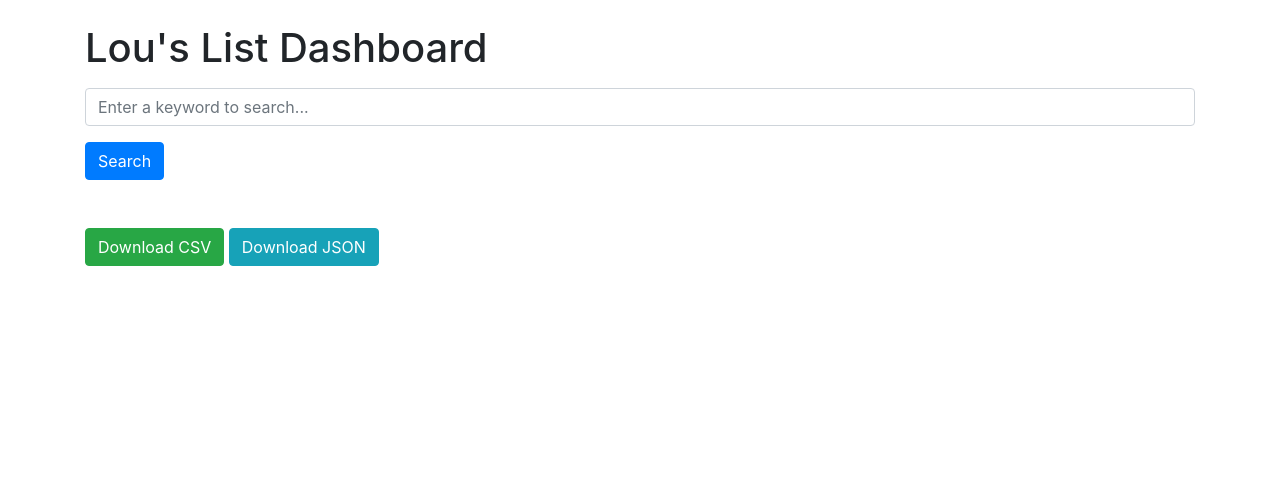
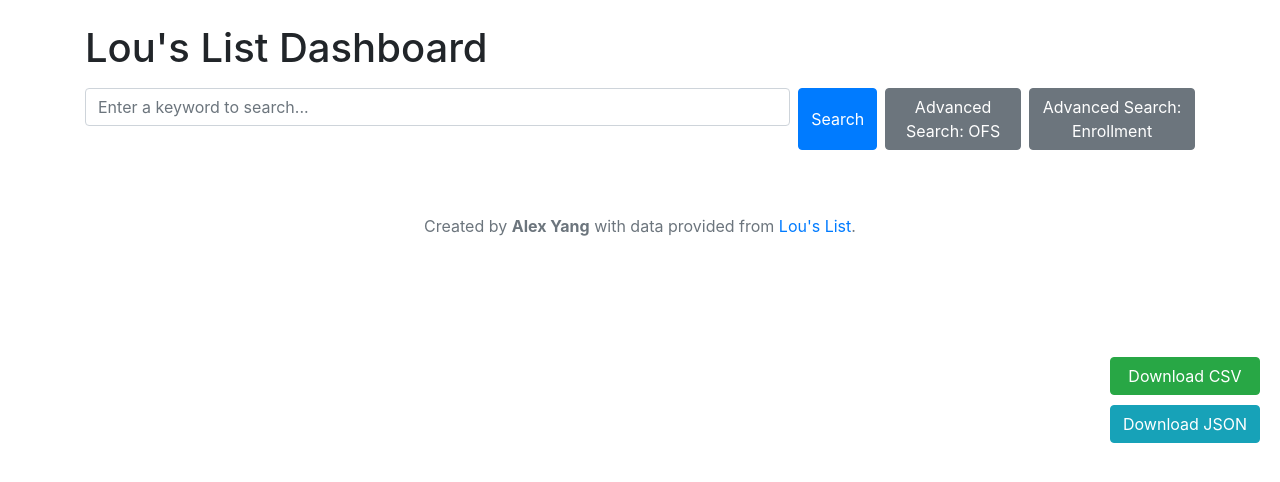
Before and after one commit to alexyang790/LousListGrabber, a Flask app: page /dashboard in a window 1280 px wide. Shown: the top 482 px of the page. Run offline with Flask 3, Linux system fonts and the light colour scheme; some libraries are stand-ins or nearby versions.

Commit message:
adding downloading csv or json feature and end points

```diff
--- a/app/routes.py
+++ b/app/routes.py
@@ -1,5 +1,5 @@
 from flask import Blueprint, jsonify, request, render_template
-from app.services import fetch_data_service, search_data_service, display_sample_data, get_csv_service
+from app.services import fetch_data_service, search_data_service, display_sample_data, get_csv_service, advanced_search_service
 from flasgger import Swagger, swag_from
 
 # Create a blueprint for routes
@@ -20,14 +20,23 @@
 @swag_from({
     'responses': {
         200: {
-            'description': 'Fetch data from Lous List and save it as a CSV file.'
+            'description': 'Fetch data from Lou\'s List and save it as a CSV file.',
         },
         500: {
-            'description': 'Failed to fetch data or save the file.'
+            'description': 'Failed to fetch data or save the file.',
         }
     }
 })
 def fetch_data():
+    """
+    Fetch Data Route
+    ---
+    responses:
+      200:
+        description: Successfully fetched data.
+      500:
+        description: Failed to fetch data due to network or parsing errors.
+    """
     return fetch_data_service()
 
 @routes.route('/data')
@@ -46,31 +55,49 @@
             }
         },
         404: {
-            'description': 'CSV file not found. Fetch data first.'
+            'description': 'CSV file not found. Fetch data first.',
         }
     }
 })
 def display_data():
+    """
+    Display Data Route
+    ---
+    responses:
+      200:
+        description: Returns all CSV data in JSON format.
+      404:
+        description: Data file not found. Run /fetch first.
+    """
     return display_sample_data()
 
 @routes.route('/getcsv')
 @swag_from({
     'responses': {
         200: {
-            'description': 'Download the CSV file.',
+            'description': 'Download the entire CSV file.',
             'content': {
                 'text/csv': {}
             }
         },
         404: {
-            'description': 'CSV file not found. Fetch data first.'
+            'description': 'CSV file not found. Fetch data first.',
         }
     }
 })
 def get_csv():
+    """
+    Get CSV Route
+    ---
+    responses:
+      200:
+        description: Returns the CSV file for download.
+      404:
+        description: Data file not found. Run /fetch first.
+    """
     return get_csv_service()
 
-@routes.route('/search/<query>')
+@routes.route('/search/<query>/<return_format>')
 @swag_from({
     'parameters': [
         {
@@ -79,11 +106,18 @@
             'type': 'string',
             'required': True,
             'description': 'Search query to filter the CSV data.'
+        },
+        {
+            'name': 'return_format',
+            'in': 'path',
+            'type': 'string',
+            'required': True,
+            'description': 'Format of the response: "json" or "csv".'
         }
     ],
     'responses': {
         200: {
-            'description': 'Search results as JSON.',
+            'description': 'Search results in the specified format.',
             'content': {
                 'application/json': {
                     'example': {
@@ -95,23 +129,168 @@
             }
         },
         404: {
-            'description': 'CSV file not found. Fetch data first.'
+            'description': 'CSV file not found. Fetch data first.',
         }
     }
 })
-def search_data(query):
-    return search_data_service(query)
+def search_data(query, return_format):
+    """
+    Search Data Route
+    ---
+    parameters:
+      - name: query
+        in: path
+        type: string
+        required: true
+        description: Search query to filter the data.
+      - name: return_format
+        in: path
+        type: string
+        required: true
+        description: Response format: "json" or "csv".
+    responses:
+      200:
+        description: Filtered search results in the requested format.
+      404:
+        description: Data file not found. Run /fetch first.
+    """
+    return search_data_service(query, return_format)
 
 @routes.route('/dashboard')
 @swag_from({
     'responses': {
         200: {
-            'description': 'Render the dashboard page.'
+            'description': 'Render the dashboard HTML page for user interaction.',
         }
     }
 })
 def dashboard():
+    """
+    Dashboard Route
+    ---
+    responses:
+      200:
+        description: Returns the dashboard HTML page for searching and downloading data.
+    """
     return render_template('dashboard.html')
+
+@routes.route('/advanced_search/ofs/<query>/<return_format>')
+@swag_from({
+    'parameters': [
+        {
+            'name': 'query',
+            'in': 'path',
+            'type': 'string',
+            'required': True,
+            'description': 'Search query for OFS-specific columns.'
+        },
+        {
+            'name': 'return_format',
+            'in': 'path',
+            'type': 'string',
+            'required': True,
+            'description': 'Format of the response: "json" or "csv".'
+        }
+    ],
+    'responses': {
+        200: {
+            'description': 'Filtered results for OFS-specific columns in the specified format.',
+            'content': {
+                'application/json': {
+                    'example': {
+                        'results': [
+                            {'ClassNumber': '12345', 'Days1': 'MWF', 'Enrollment': 25, 'MeetingDates1': '2023-01-15 to 2023-05-15', 'Room1': 'CHEM 101', 'Type': 'Lecture'}
+                        ]
+                    }
+                }
+            }
+        },
+        404: {
+            'description': 'No matching results found or data file not available.',
+        }
+    }
+})
+def advanced_search_ofs(query, return_format):
+    """
+    Advanced Search for OFS Use
+    ---
+    parameters:
+      - name: query
+        in: path
+        type: string
+        required: true
+        description: Search query for OFS-specific columns.
+      - name: return_format
+        in: path
+        type: string
+        required: true
+        description: Response format: "json" or "csv".
+    responses:
+      200:
+        description: Filtered results for OFS-specific columns in the requested format.
+      404:
+        description: Data file not found or no results.
+    """
+    return advanced_search_service(query, columns=['ClassNumber', 'Room1', 'Days1', 'Enrollment', 'MeetingDates1', 'Type'], return_format=return_format)
+
+@routes.route('/advanced_search/enrollment/<query>/<return_format>')
+@swag_from({
+    'parameters': [
+        {
+            'name': 'query',
+            'in': 'path',
+            'type': 'string',
+            'required': True,
+            'description': 'Search query for Enrollment-specific columns.'
+        },
+        {
+            'name': 'return_format',
+            'in': 'path',
+            'type': 'string',
+            'required': True,
+            'description': 'Format of the response: "json" or "csv".'
+        }
+    ],
+    'responses': {
+        200: {
+            'description': 'Filtered results for Enrollment-specific columns in the specified format.',
+            'content': {
+                'application/json': {
+                    'example': {
+                        'results': [
+                            {'ClassNumber': '12345', 'Days1': 'MWF', 'Enrollment': 25, 'EnrollmentLimit': 30, 'Status': 'Open', 'Title': 'Introduction to Data Science'}
+                        ]
+                    }
+                }
+            }
+        },
+        404: {
+            'description': 'No matching results found or data file not available.',
+        }
+    }
+})
+def advanced_search_enrollment(query, return_format):
+    """
+    Advanced Search for Enrollment Check
+    ---
+    parameters:
+      - name: query
+        in: path
+        type: string
+        required: true
+        description: Search query for Enrollment-specific columns.
+      - name: return_format
+        in: path
+        type: string
+        required: true
+        description: Response format: "json" or "csv".
+    responses:
+      200:
+        description: Filtered results for Enrollment-specific columns in the requested format.
+      404:
+        description: Data file not found or no results.
+    """
+    return advanced_search_service(query, columns=['ClassNumber', 'Days1', 'Enrollment', 'EnrollmentLimit', 'Status', 'Title'], return_format=return_format)
 
 # Function to initialize routes in the app
 def init_routes(app):
--- a/app/templates/dashboard.html
+++ b/app/templates/dashboard.html
@@ -5,14 +5,42 @@
     <meta name="viewport" content="width=device-width, initial-scale=1.0">
     <title>Lou's List Dashboard</title>
     <link rel="stylesheet" href="https://stackpath.bootstrapcdn.com/bootstrap/4.5.2/css/bootstrap.min.css">
+    <style>
+        /* Floating Buttons on Right Middle */
+        .floating-buttons {
+            position: fixed;
+            top: 50%;
+            right: 20px;
+            transform: translateY(-50%);
+            z-index: 1000;
+            display: flex;
+            flex-direction: column;
+            gap: 10px;
+        }
+
+        .floating-buttons a {
+            width: 150px;
+            text-align: center;
+        }
+    </style>
 </head>
 <body>
     <div class="container mt-4">
         <h1 class="mb-3">Lou's List Dashboard</h1>
 
-        <!-- Search Bar -->
-        <input id="searchInput" class="form-control mb-3" type="text" placeholder="Enter a keyword to search...">
-        <button id="searchButton" class="btn btn-primary mb-3">Search</button>
+        <!-- Search Input and Buttons -->
+        <div class="d-flex mb-3">
+            <input id="searchInput" class="form-control mr-2" type="text" placeholder="Enter a keyword to search...">
+            <button id="searchButton" class="btn btn-primary mr-2">Search</button>
+            <button id="ofsSearchButton" class="btn btn-secondary mr-2">Advanced Search: OFS</button>
+            <button id="enrollmentSearchButton" class="btn btn-secondary">Advanced Search: Enrollment</button>
+        </div>
+
+        <!-- Floating Download Buttons -->
+        <div class="floating-buttons" id="floatingButtons">
+            <a id="downloadCsv" class="btn btn-success" href="#" role="button">Download CSV</a>
+            <a id="downloadJson" class="btn btn-info" href="#" role="button">Download JSON</a>
+        </div>
 
         <!-- Results Table -->
         <table class="table table-striped mt-3">
@@ -26,13 +54,17 @@
             </tbody>
         </table>
 
-        <!-- Download Buttons -->
-        <div>
-            <a id="downloadCsv" class="btn btn-success" href="#" role="button">Download CSV</a>
-            <a id="downloadJson" class="btn btn-info" href="#" role="button">Download JSON</a>
-        </div>
+        <!-- Footer -->
+        <footer class="text-center mt-5">
+            <p class="text-muted">
+                Created by <strong>Alex Yang</strong> with data provided from
+                <a href="https://louslist.org" target="_blank">Lou's List</a>.
+            </p>
+        </footer>
     </div>
 
+    <script src="https://code.jquery.com/jquery-3.5.1.slim.min.js"></script>
+    <script src="https://cdn.jsdelivr.net/npm/bootstrap@4.5.2/dist/js/bootstrap.bundle.min.js"></script>
     <script>
         const searchButton = document.getElementById('searchButton');
         const searchInput = document.getElementById('searchInput');
@@ -40,51 +72,95 @@
         const tableHeader = document.getElementById('tableHeader');
         const downloadCsv = document.getElementById('downloadCsv');
         const downloadJson = document.getElementById('downloadJson');
+        const ofsSearchButton = document.getElementById('ofsSearchButton');
+        const enrollmentSearchButton = document.getElementById('enrollmentSearchButton');
 
+        // Generic Search Handler
         searchButton.addEventListener('click', async () => {
             const query = searchInput.value.trim();
             if (!query) {
                 alert('Please enter a search keyword.');
                 return;
             }
+            await performSearch(`/search/${query}/json`);
+        });
 
-            const response = await fetch(`/search/${query}`);
-            if (response.ok) {
+        // Advanced Search: OFS
+        ofsSearchButton.addEventListener('click', async () => {
+            const query = searchInput.value.trim();
+            if (!query) {
+                alert('Please enter a search keyword for OFS search.');
+                return;
+            }
+            await performSearch(`/advanced_search/ofs/${query}/json`, ["ClassNumber", "Room1", "Days1", "Enrollment", "MeetingDates1", "Type"]);
+        });
+
+        // Advanced Search: Enrollment
+        enrollmentSearchButton.addEventListener('click', async () => {
+            const query = searchInput.value.trim();
+            if (!query) {
+                alert('Please enter a search keyword for Enrollment search.');
+                return;
+            }
+            await performSearch(`/advanced_search/enrollment/${query}/json`);
+        });
+
+        // Perform Search and Update Table
+        async function performSearch(endpoint, customOrder = null) {
+            try {
+                const response = await fetch(endpoint);
+                if (!response.ok) {
+                    throw new Error('Error fetching data');
+                }
+
                 const data = await response.json();
-                if (data.results.length > 0) {
-                    // Clear existing table content
+                if (!data.results || data.results.length === 0) {
+                    updateTable([], customOrder);
+                    alert('No matching results found.');
+                    return;
+                }
+
+                updateTable(data.results, customOrder);
+                updateDownloadLinks(endpoint);
+            } catch (error) {
+                console.error(error);
+                alert('Failed to fetch data. Please try again later.');
+            }
+        }
+
+        // Update Table
+        function updateTable(data, customOrder = null) {
             resultsTable.innerHTML = '';
             tableHeader.innerHTML = '';
 
-                    // Add table headers dynamically
-                    const headers = Object.keys(data.results[0]);
+            if (data.length > 0) {
+                const headers = customOrder || Object.keys(data[0]);
                 headers.forEach(header => {
                     const th = document.createElement('th');
                     th.textContent = header;
                     tableHeader.appendChild(th);
                 });
 
-                    // Populate table rows dynamically
-                    data.results.forEach(row => {
+                data.forEach(row => {
                     const tr = document.createElement('tr');
                     headers.forEach(header => {
                         const td = document.createElement('td');
-                            td.textContent = row[header];
+                        td.textContent = row[header] || '-'; // Handle undefined or null values
                         tr.appendChild(td);
                     });
                     resultsTable.appendChild(tr);
                 });
-
-                    // Update download links
-                    downloadCsv.href = `/search/${query}?format=csv`;
-                    downloadJson.href = `/search/${query}?format=json`;
             } else {
                 resultsTable.innerHTML = '<tr><td colspan="100%">No matching results found.</td></tr>';
             }
-            } else {
-                alert('Error fetching search results. Please try again.');
         }
-        });
+
+        // Update Download Links
+        function updateDownloadLinks(endpoint) {
+            const csvEndpoint = endpoint.replace('/json', '/csv');
+            downloadCsv.href = csvEndpoint;
+            downloadJson.href = endpoint;
+        }
     </script>
 </body>
 </html>
```
Also changed, not shown: app/services.py (+44 -0 lines). Lines whose indentation alone changed are shown as unchanged.
